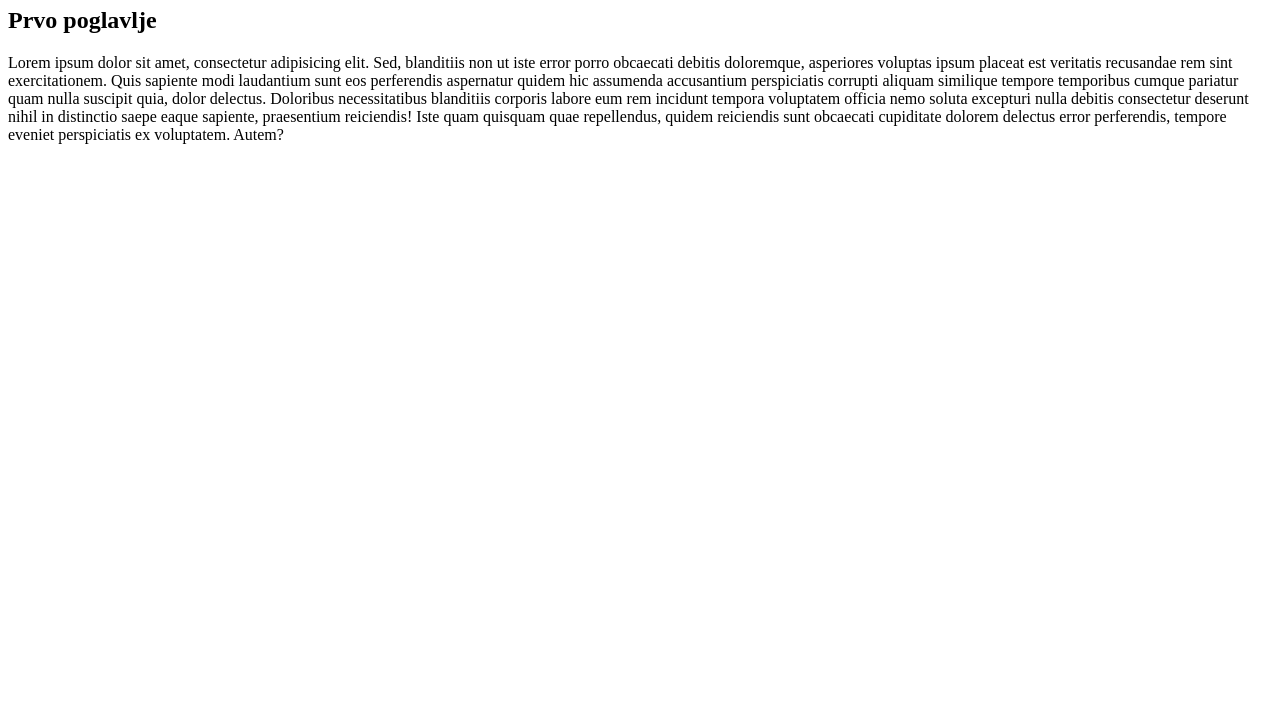
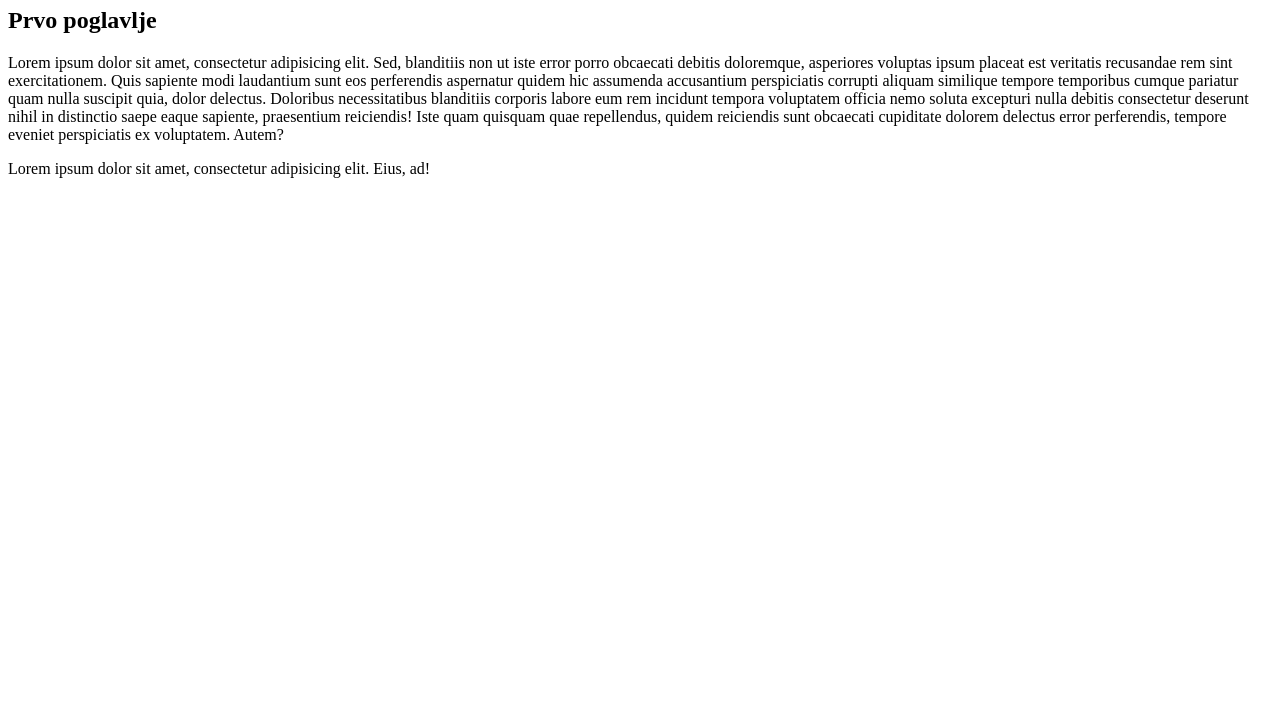
Before and after one commit to phidrho/algebra.vjezba.git3, a plain HTML site: page index.html in a window 1280 px wide. Shown: the part 73-800 px from the top of the page. Drawn offline with Linux system fonts and the light colour scheme.

Commit message:
dodan paragraf u index.html

```diff
--- a/index.html
+++ b/index.html
@@ -10,5 +10,6 @@
 
         <h2>Prvo poglavlje</h2>
         <p>Lorem ipsum dolor sit amet, consectetur adipisicing elit. Sed, blanditiis non ut iste error porro obcaecati debitis doloremque, asperiores voluptas ipsum placeat est veritatis recusandae rem sint exercitationem. Quis sapiente modi laudantium sunt eos perferendis aspernatur quidem hic assumenda accusantium perspiciatis corrupti aliquam similique tempore temporibus cumque pariatur quam nulla suscipit quia, dolor delectus. Doloribus necessitatibus blanditiis corporis labore eum rem incidunt tempora voluptatem officia nemo soluta excepturi nulla debitis consectetur deserunt nihil in distinctio saepe eaque sapiente, praesentium reiciendis! Iste quam quisquam quae repellendus, quidem reiciendis sunt obcaecati cupiditate dolorem delectus error perferendis, tempore eveniet perspiciatis ex voluptatem. Autem?</p>
+        <p>Lorem ipsum dolor sit amet, consectetur adipisicing elit. Eius, ad!</p>
     </body>
 </html>
```
